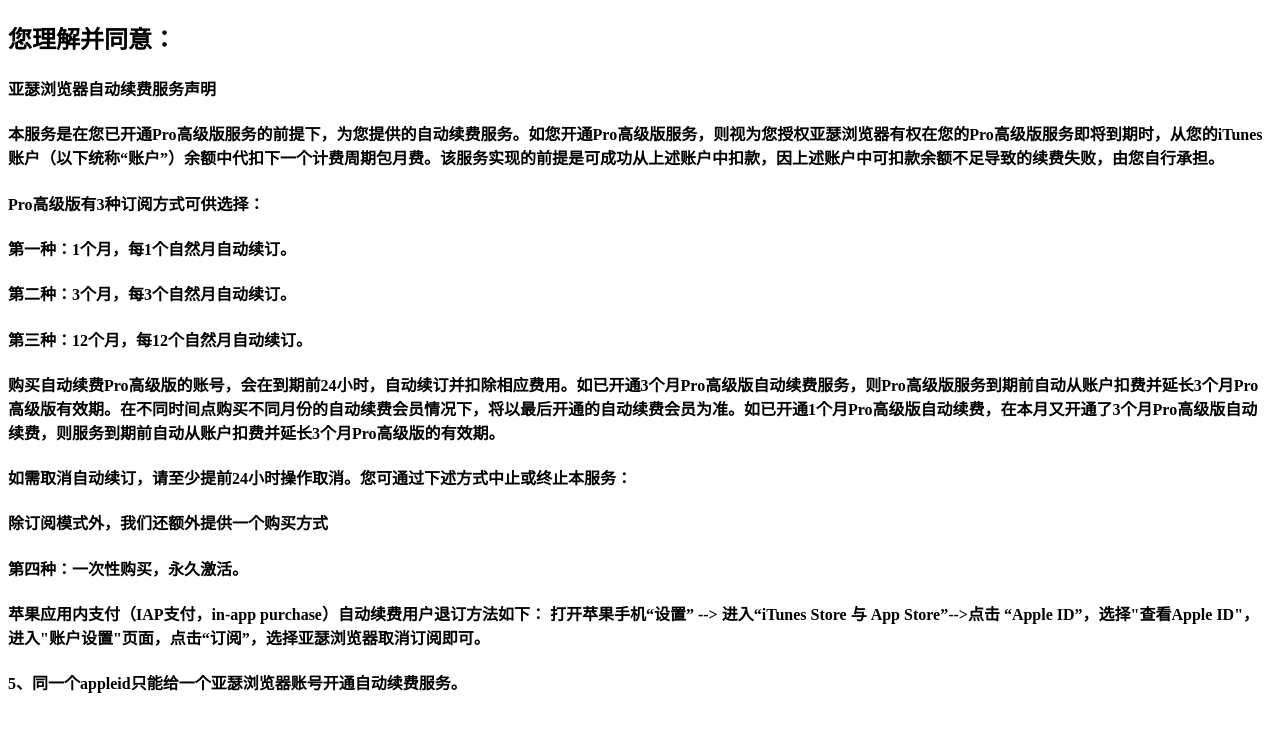
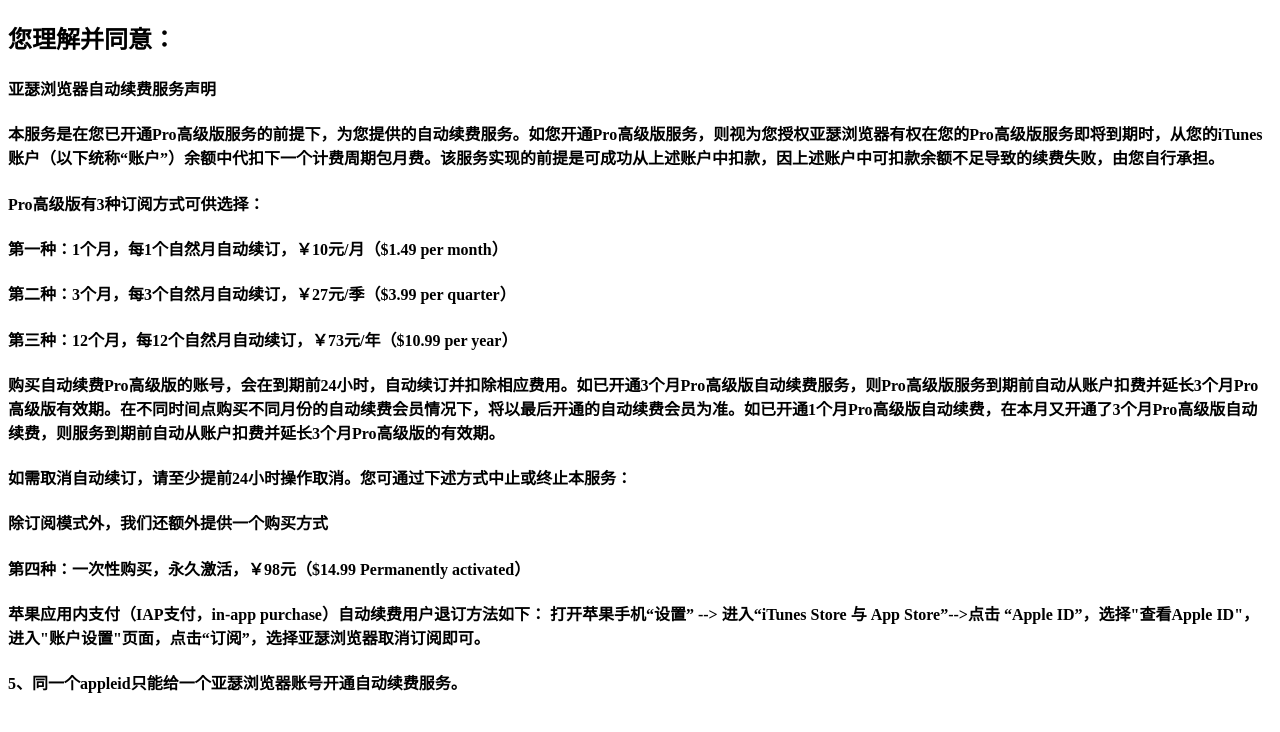
Before and after one commit to ysbrowser/ys, a plain HTML site: page privacypolicy.html in a window 1280 px wide. Drawn offline with Linux system fonts and the light colour scheme.

Commit message:
Update privacypolicy.html

```diff
--- a/privacypolicy.html
+++ b/privacypolicy.html
@@ -12,13 +12,13 @@
 <h4>亚瑟浏览器自动续费服务声明</h3>
 <h4>本服务是在您已开通Pro高级版服务的前提下，为您提供的自动续费服务。如您开通Pro高级版服务，则视为您授权亚瑟浏览器有权在您的Pro高级版服务即将到期时，从您的iTunes账户（以下统称“账户”）余额中代扣下一个计费周期包月费。该服务实现的前提是可成功从上述账户中扣款，因上述账户中可扣款余额不足导致的续费失败，由您自行承担。</h3>
 <h4>Pro高级版有3种订阅方式可供选择：</h4>
-<h4>第一种：1个月，每1个自然月自动续订。</h4>
-<h4>第二种：3个月，每3个自然月自动续订。</h4>
-<h4>第三种：12个月，每12个自然月自动续订。</h4>
+<h4>第一种：1个月，每1个自然月自动续订，￥10元/月（$1.49 per month）</h4>
+<h4>第二种：3个月，每3个自然月自动续订，￥27元/季（$3.99 per quarter）</h4>
+<h4>第三种：12个月，每12个自然月自动续订，￥73元/年（$10.99 per year）</h4>
 <h4>购买自动续费Pro高级版的账号，会在到期前24小时，自动续订并扣除相应费用。如已开通3个月Pro高级版自动续费服务，则Pro高级版服务到期前自动从账户扣费并延长3个月Pro高级版有效期。在不同时间点购买不同月份的自动续费会员情况下，将以最后开通的自动续费会员为准。如已开通1个月Pro高级版自动续费，在本月又开通了3个月Pro高级版自动续费，则服务到期前自动从账户扣费并延长3个月Pro高级版的有效期。</h3>
 <h4>如需取消自动续订，请至少提前24小时操作取消。您可通过下述方式中止或终止本服务：</h4>
 <h4>除订阅模式外，我们还额外提供一个购买方式</h4>
-<h4>第四种：一次性购买，永久激活。</h4>
+<h4>第四种：一次性购买，永久激活，￥98元（$14.99 Permanently activated）</h4>
 <h4>苹果应用内支付（IAP支付，in-app purchase）自动续费用户退订方法如下： 打开苹果手机“设置” --> 进入“iTunes Store 与 App Store”-->点击 “Apple ID”，选择"查看Apple ID"，进入"账户设置"页面，点击“订阅”，选择亚瑟浏览器取消订阅即可。</h4>
 <h4>5、同一个appleid只能给一个亚瑟浏览器账号开通自动续费服务。</h4>
 </body>
```
